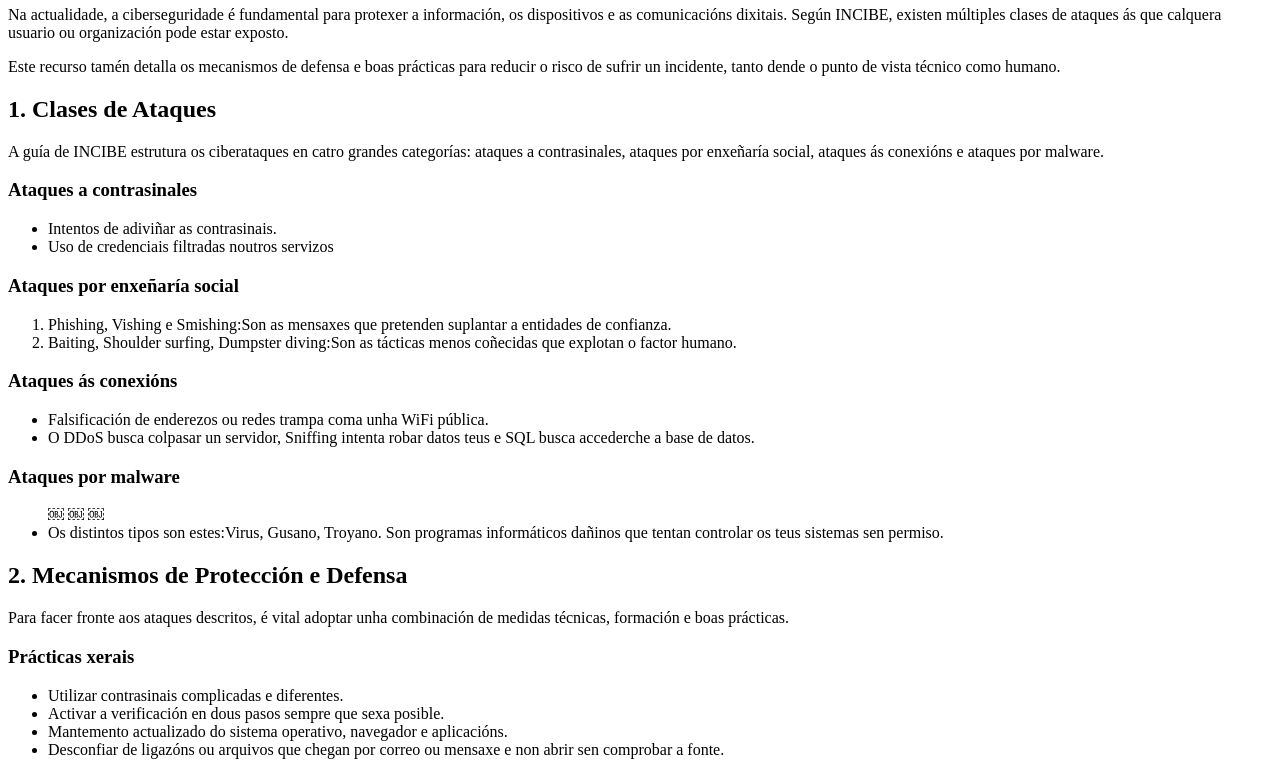
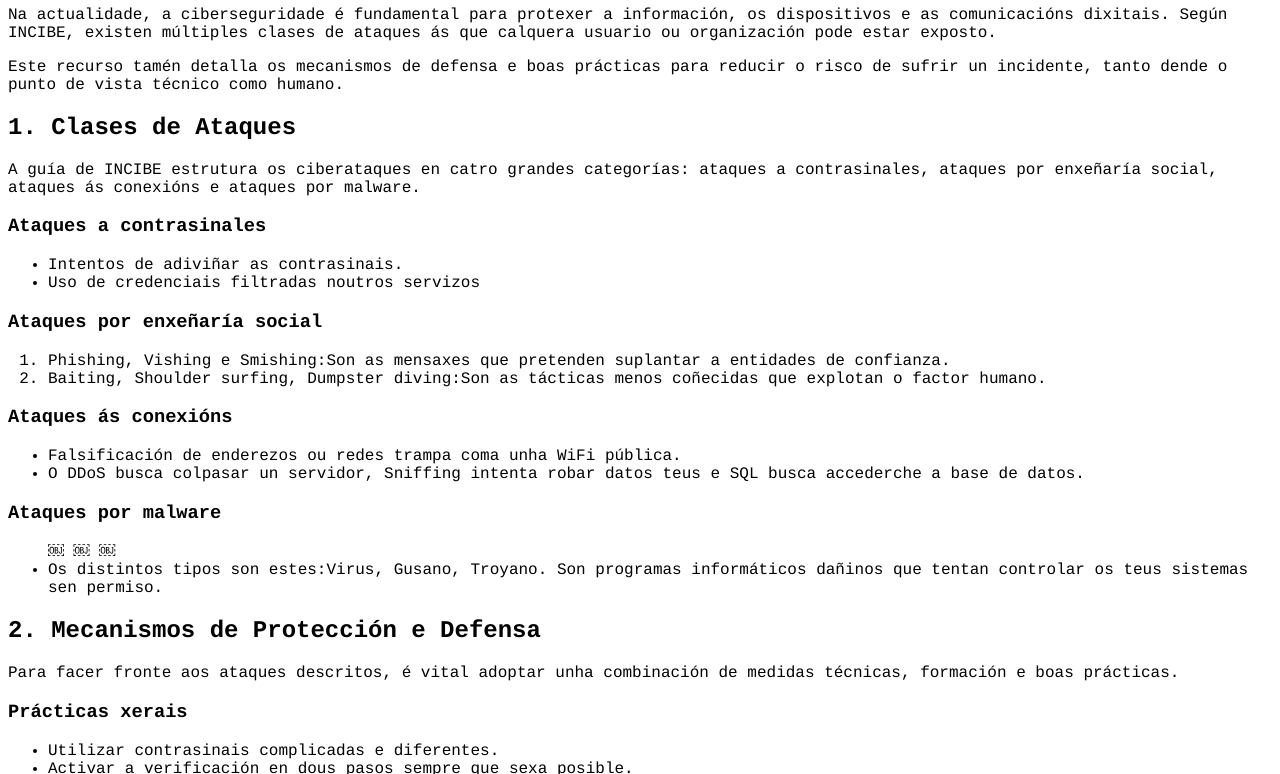
Before and after one commit to senengonzalezperez1-oss/Web--Ciberseguridade, a plain HTML site: page index.html in a window 1280 px wide. Shown: the part 74-848 px from the top of the page. Drawn offline with Linux system fonts and the light colour scheme.

Commit message:
Fix link tag to include 'stylesheet' attribute

```diff
--- a/index.html
+++ b/index.html
@@ -5,7 +5,7 @@
     <meta charset="UTF-8">
     <meta name="viewport" content="width=device-width, initial-scale=1.0">
     <title>Ciberseguridade</title>
-    <link rel href="css.css" />
+    <link rel="stylesheet" href="css.css" />
 
 </head>
 <body>
```
